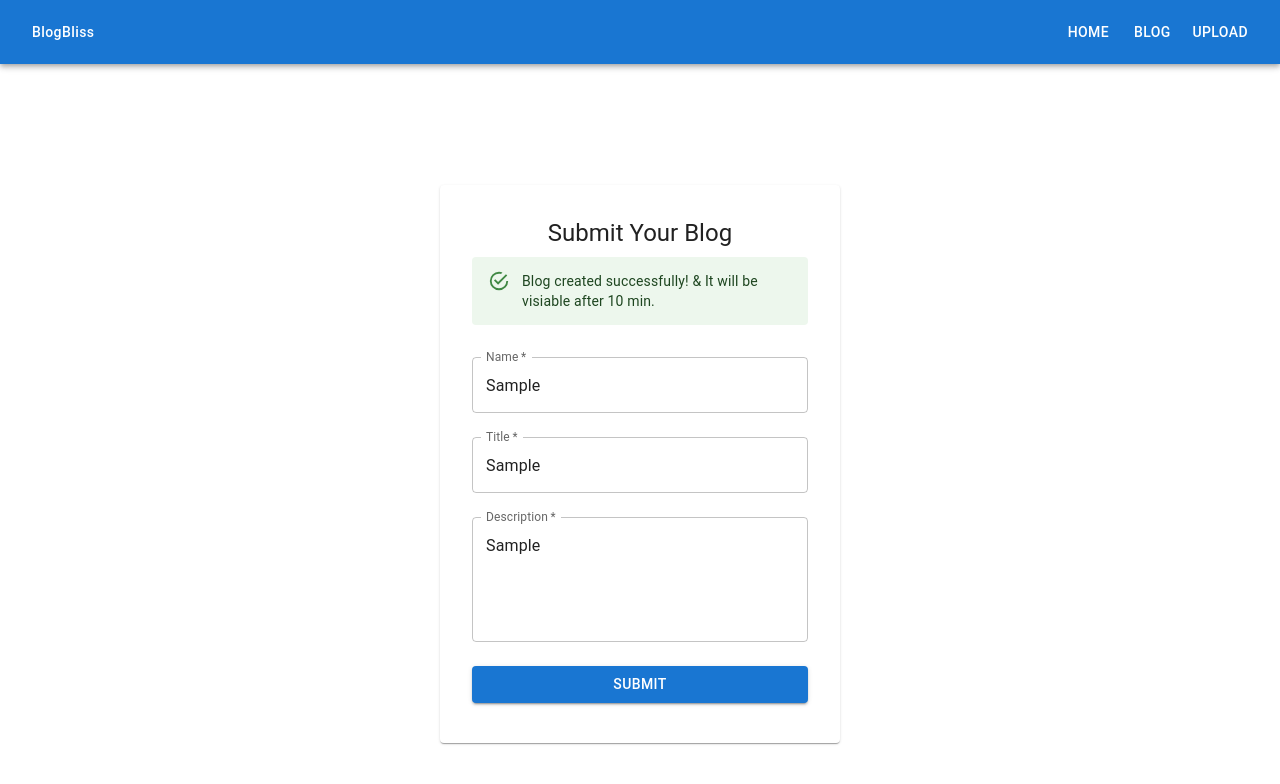
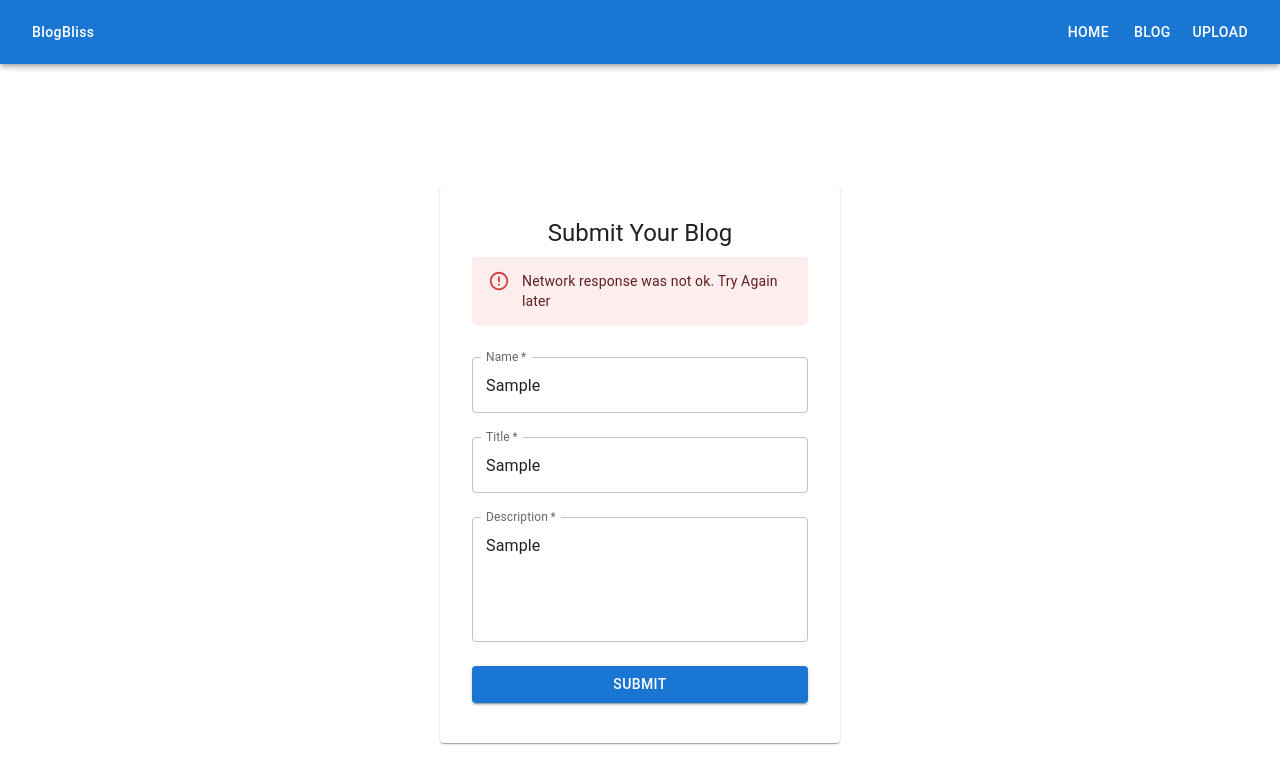
Before and after one commit to Prince-973/nextjs-blog, a Next.js app: page /blog/upload in a window 1280 px wide. Both pictures are taken after typing "Sample", "Sample", "Sample" into the empty fields and a click on the button "SUBMIT". Shown: the top 784 px of the page. Built offline with nearby package versions, Linux system fonts and the light colour scheme; no server answers; the database is empty.

Commit message:
integrate error handling to the page

```diff
--- a/components/Form.js
+++ b/components/Form.js
@@ -16,12 +16,15 @@ function Form() {
   const description = useRef();
   const title = useRef();
   const [success, setSuccess] = useState(null);
+  const [error, setError] = useState(null);
 
   async function handleSubmit(event) {
     event.preventDefault();
     const enteredName = name.current.value;
     const enteredDescription = description.current.value;
     const enteredTitle = title.current.value;
+
+    try {
       const response = await fetch("/api/blogs/post", {
         method: "POST",
         headers: {
@@ -41,10 +44,16 @@ function Form() {
       //   name: enteredName,
       //   title: enteredTitle,
       // });
+      if (!response.ok) {
+        throw new Error("Network response was not ok. Try Again later");
+      }
 
       setSuccess(
         "Blog created successfully! & It will be visiable after 10 min."
       );
+    } catch (error) {
+      setError(error.message);
+    }
   }
 
   return (
@@ -66,6 +75,11 @@ function Form() {
             {success && (
               <Box sx={{ mb: 2 }}>
                 <Alert severity="success">{success}</Alert>
+              </Box>
+            )}
+            {error && (
+              <Box sx={{ mb: 2 }}>
+                <Alert severity="error">{error}</Alert>
               </Box>
             )}
             <form onSubmit={handleSubmit}>
```
Lines whose indentation alone changed are shown as unchanged.
